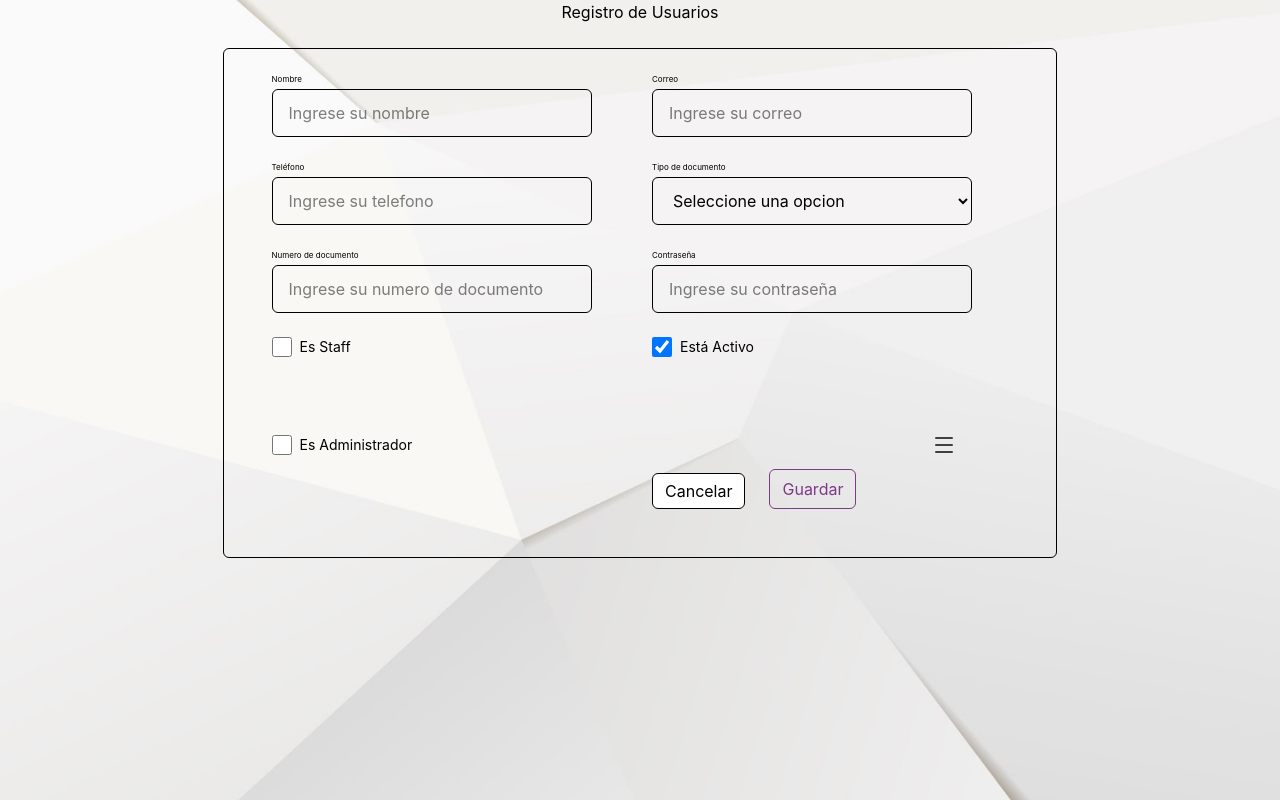
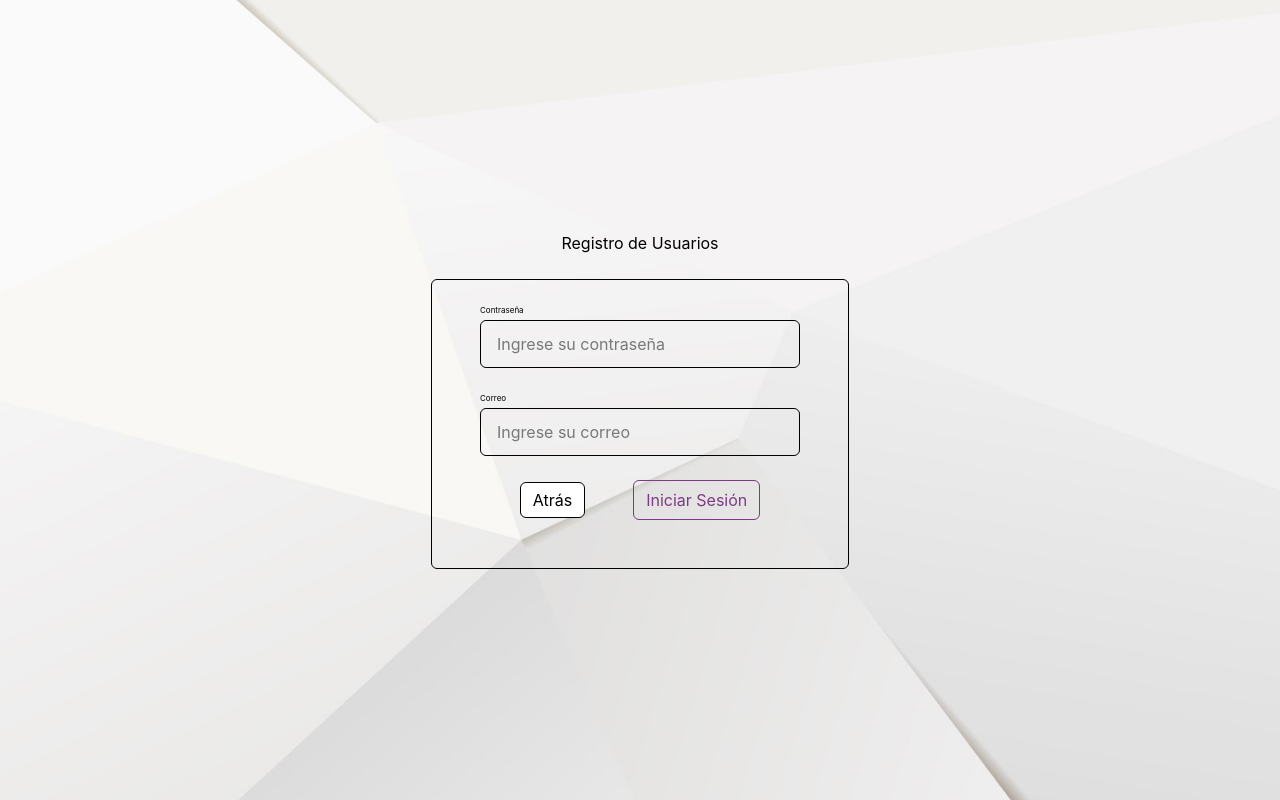
Before and after one commit to RyseJuan/3147206-work-class-react, a React (Vite) app: page /auth in a window 1280 px wide. Built offline with nearby package versions, Linux system fonts and the light colour scheme.

Commit message:
feat(login): Creacion del login mediante componentes

```diff
--- a/src/app/router.jsx
+++ b/src/app/router.jsx
@@ -1,5 +1,7 @@
 import { createBrowserRouter, Navigate } from "react-router-dom";
 import { AuthLayout, DashboardLayout } from "@/shared";
+import { Login } from "@/features/auth";
+import { CreateUserPage } from "@/features/users";
 
 const router = createBrowserRouter([
     {
@@ -9,14 +11,14 @@ const router = createBrowserRouter([
     {
         path: "/auth",
         element: <AuthLayout/>,
-        children: [{ index: true, element: <h1>Inicio Auth</h1> }],
+        children: [{ index: true, element: <h1></h1> }],
     },
     {
         path: "/dashboard",
         element: <DashboardLayout/>,
         children: [
-            { index: true, element: <h1>Inicio Dashboard</h1>},
-            { path: "contacto", element: <h1>Contacto</h1>},
+            { index: true, element: <CreateUserPage/>},
+            { path: "/dashboard/auth", element: <Login/> },
             { path: "usuarios", element: <h1>Usuarios</h1>},
             { path: "productos", element: <h1>Productos</h1>},
         ],
--- /dev/null
+++ b/src/features/auth/components/Login.jsx
@@ -0,0 +1,120 @@
+import { useState } from "react";
+import { Input, Button  } from "@/shared";
+import { loginSchema } from '../schemas/loginSchema.js';
+import { Link, Navigate, useNavigate } from "react-router-dom"
+
+export default function LoginForm() {
+    const Navigate = useNavigate();
+
+    const [formData, setFormData] = useState({
+        userEmail: "",
+        userPassword: "",
+
+        // Flags booleanos
+        isStaff:false,
+        isActive: true,
+        isSuperUser: false,
+    });
+
+    const [errors, setErrors] = useState({})
+
+    // ==============================================
+    //               Handle Genérico
+    // ==============================================
+
+    // Funcion que se ejecuta cada vez que cambia el valor de un input del formulario
+
+    const handleChange = (e) => {
+        // Se obtiene el nombre del campo y su valor
+        const { name, value, type, checked } = e.target;
+
+        setFormData((prev) => ({
+            // Se copian todos los valores anteriores del estado
+            ...prev,
+
+            // Se actualiza unicamente lo que cambió
+            [name]: type === "checkbox" ? checked : value,
+        }));
+    }
+
+    // ==============================================
+    //               Handle Genérico
+    // ==============================================
+
+    // Funcion que se ejecuta cuando se envia el formulario
+
+    const handleSubmit = (e) => {
+
+        e.preventDefault();
+
+        const result = loginSchema.safeParse(formData);
+
+        if (!result.success) {
+            const fieldErrors = {};
+            result.error.issues.forEach((issue) => {
+                const field = issue.path[0];
+                fieldErrors[field] = issue.message;
+            });
+
+            setErrors(fieldErrors);
+            return;
+        }
+
+        setErrors({})
+
+        console.log("Usuario valido:", result.data);
+
+    };
+
+    return (
+        <div className="flex flex-col justify-center h-screen">
+            <h1 className="text-text-primary text-2x1 mb-6 text-center">
+                Registro de Usuarios
+            </h1>
+
+            <form
+            className="grid grid-cols-1 items-center gap-6"
+            onSubmit={handleSubmit}
+            >
+
+                <div className="grid gap-6 my-0 mx-auto  border-1 p-[48px] rounded-[6px]  pt-6">
+
+                    <Input
+                        label="Contraseña"
+                        name="userPassword"
+                        placeholder="Ingrese su contraseña"
+                        value={formData.userPassword}
+                        onChange={handleChange}
+                        error={errors.userPassword}
+                    />
+                    <Input
+                        label="Correo"
+                        name="userEmail"
+                        placeholder="Ingrese su correo"
+                        value={formData.userEmail}
+                        type="email"
+                        onChange={handleChange}
+                        error={errors.userEmail}
+                    />
+                    {/* Actions */}
+                    <div className="flex items-center justify-center gap-12">
+                        <Button
+                            variant="secondary"
+                            size="sm"
+                        >
+                            Atrás
+                        </Button>
+
+                        <Button
+                            variant="primary"
+                            size="md"
+                            onClick={() => Navigate("/dashboard")}
+                        >
+                            Iniciar Sesión
+                        </Button>
+                    </div>
+                </div>
+            </form>
+        </div>
+    );
+}
--- /dev/null
+++ b/src/features/auth/index.js
@@ -0,0 +1 @@
+export { default as Login } from "./pages/LoginPage"
--- /dev/null
+++ b/src/features/auth/pages/LoginPage.jsx
@@ -0,0 +1,10 @@
+import LoginForm from "../components/Login";
+
+export default function Login() {
+
+    return(
+        <div>
+            <LoginForm/>
+        </div>
+    )
+}
--- /dev/null
+++ b/src/features/auth/schemas/loginSchema.js
@@ -0,0 +1,19 @@
+import { z } from "zod";
+
+export const loginSchema = z.object({
+
+
+    userEmail: z
+        .string()
+        .regex(/^[^\s@]+@[^\s@]+\.[^\s@]+$/,"Debe ingresar un email"),
+
+
+    userPassword: z
+        .string()
+        .min(8, "Contraseña debe tener minimo 8 caracteres")
+        .regex(/[A-Z]/, "Debe contener al menos una mayuscula")
+        .regex(/[a-z]/, "Debe contener al menos una minuscula")
+        .regex(/[0-9]/, "Debe contener al menos un numero")
+        .regex(/[^A-Za-z0-9]/, "Debe contener al menos un caracteres especial")
+
+})
--- /dev/null
+++ b/src/features/auth/services/selectServices.js
@@ -0,0 +1,5 @@
+export async function getDocumentTypes() {
+    const response = await fetch("/../../data/selects/documentTypes.json")
+
+    return response.json();
+}
--- a/src/features/users/components/UserRegisterForm.jsx
+++ b/src/features/users/components/UserRegisterForm.jsx
@@ -8,7 +8,7 @@ import { SquareArrowRightEnter, Menu } from "lucide-react";
 export default function UserRegisterForm() {
     const Navigate = useNavigate();
 
-    const [documentType, setDocumentType] = useState([]);
+    const [documentTypes, setDocumentTypes] = useState([]);
     const [formData, setFormData] = useState({
         userName: "",
         userEmail: "",
@@ -26,7 +26,7 @@ export default function UserRegisterForm() {
     const [errors, setErrors] = useState({})
 
     useEffect(() => {
-        getDocumentTypes().then(setDocumentType);
+        getDocumentTypes().then(setDocumentTypes);
     }, [])
 
     // ==============================================
@@ -120,7 +120,7 @@ export default function UserRegisterForm() {
                         label="Tipo de documento"
                         name="userDocumentType"
                         value={formData.userDocumentType}
-                        options={documentType}
+                        options={documentTypes}
                         onChange={handleChange}
                         error={errors.userDocumentType}
                     />
@@ -206,7 +206,7 @@ export default function UserRegisterForm() {
 
                                     <DropdownItem>
                                         <Link to="/dashboard" className="block w-full">
-                                            Panel de contrpl
+                                            Panel de control
                                         </Link>
                                     </DropdownItem>
                                 </DropdownContent>
--- a/src/shared/index.js
+++ b/src/shared/index.js
@@ -10,3 +10,4 @@ export { IconButton } from "./components/IconButton"
 export { default as AuthLayout} from "./layouts/AuthLayout"
 export { default as DashboardLayout} from "./layouts/DashboardLayout"
 export { Dropdown, DropdownTrigger, DropdownItem, DropdownContent } from "./components/Dropdown"
+export { default as Navbar } from "./layouts/Navbar"
--- a/src/shared/layouts/AuthLayout.jsx
+++ b/src/shared/layouts/AuthLayout.jsx
@@ -1,6 +1,6 @@
 import { Outlet } from "react-router-dom";
 import heroBg from "@/assets/images/bg-4.jpg";
-import { CreateUserPage } from "@/features/users";
+import { Login } from "@/features/auth"
 
 export default function MainLayout () {
     return(
@@ -11,7 +11,10 @@ export default function MainLayout () {
                 style={{backgroundImage: `url(${heroBg})`}}
             />
 
-            <CreateUserPage/>
+            <main>
+                <Login/>
+                <Outlet/>
+            </main>
         </div>
     );
 }
--- a/src/shared/layouts/DashboardLayout.jsx
+++ b/src/shared/layouts/DashboardLayout.jsx
@@ -4,6 +4,8 @@ import { CreateUserPage } from "@/features/users";
 import { Link, Navigate, useNavigate } from "react-router-dom"
 import { ArrowBigLeftDash } from "lucide-react"
 import { IconButton } from "@/shared";
+import { Navbar } from "@/shared";
+
 
 export default function MainLayout () {
     const Navigate = useNavigate();
@@ -21,6 +23,12 @@ export default function MainLayout () {
                         <ArrowBigLeftDash/>
                     </IconButton>
             </Link>
+            <Navbar/>
+                {/* Contenido dinamico de las paginas  */}
+            <main>
+                {/* <CreateUserPage/> */}
+                <Outlet/>
+            </main>
         </div>
     );
 }
```
Also changed, not shown: src/shared/layouts/Navbar.jsx (+97 -0 lines), src/assets/images/logo-1.png (added).
